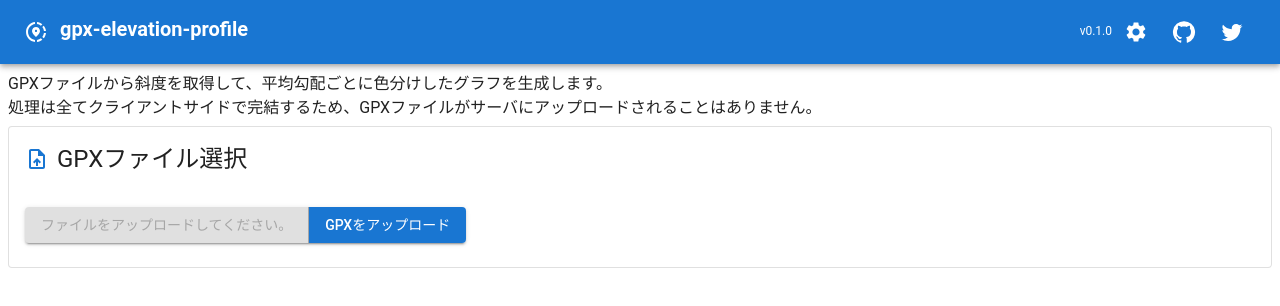
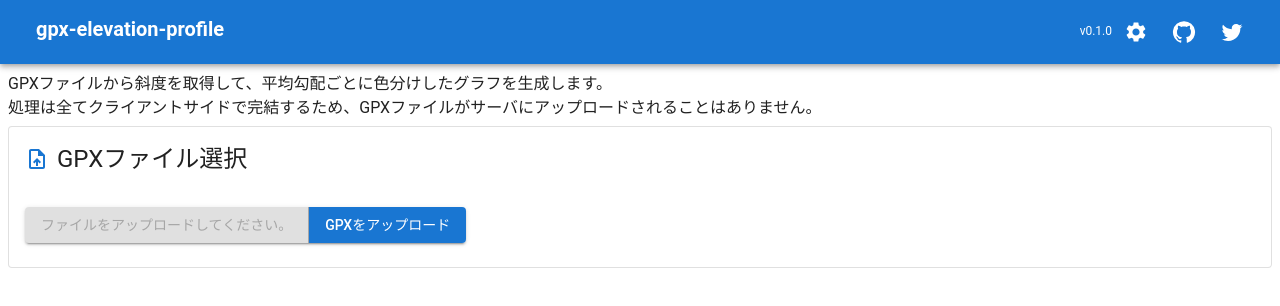
Before and after one commit to aoisupersix/gpx-elevation-profile, a React app: page / in a window 1280 px wide. Shown: the top 306 px of the page. Built offline with nearby package versions, Linux system fonts and the light colour scheme; the HTML template or start-up script is replaced by a standard one.

Commit message:
update: change app logo.

```diff
--- a/src/components/AppBar.tsx
+++ b/src/components/AppBar.tsx
@@ -2,7 +2,6 @@ import * as React from 'react'
 
 import GitHubIcon from '@mui/icons-material/GitHub'
 import SettingsIcon from '@mui/icons-material/Settings'
-import ShareLocationIcon from '@mui/icons-material/ShareLocation'
 import TwitterIcon from '@mui/icons-material/Twitter'
 import {
     AppBar as MUIAppBar,
@@ -12,6 +11,8 @@ import {
 } from '@mui/material'
 
 import { environment } from '../models/environment'
+
+const mainLogo = require('../assets/images/mainLogo.svg')
 
 interface AppBarProps {
     onOpenSettings?: () => void
@@ -28,7 +29,7 @@ export const AppBar: React.FC<AppBarProps> = (props) => {
                     disableRipple
                     sx={{ cursor: 'default' }}
                 >
-                    <ShareLocationIcon />
+                    <img src={mainLogo.default} height={24} />
                 </IconButton>
                 <Typography
                     variant="h6"
```
Also changed, not shown: src/assets/images/mainLogo.svg (added).
